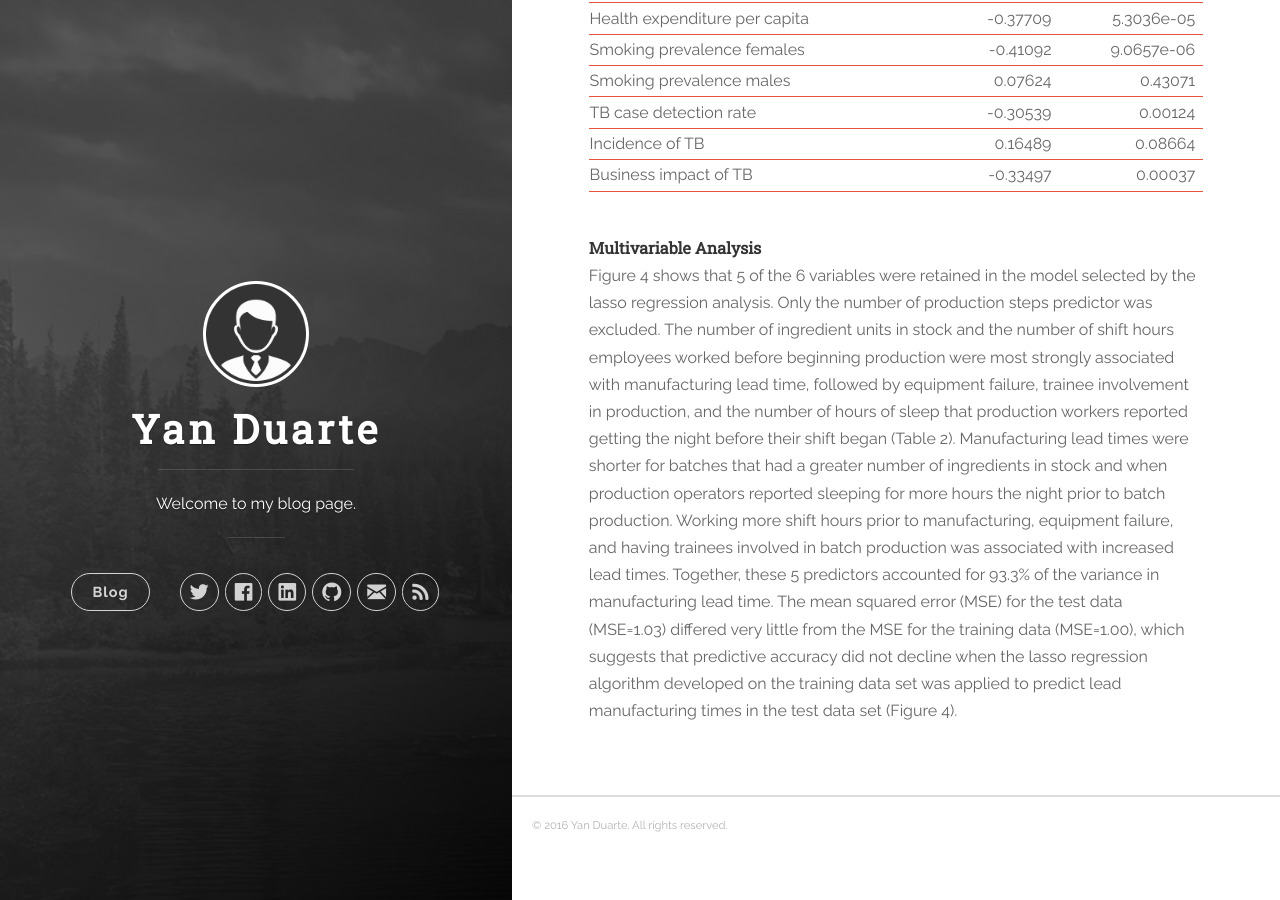
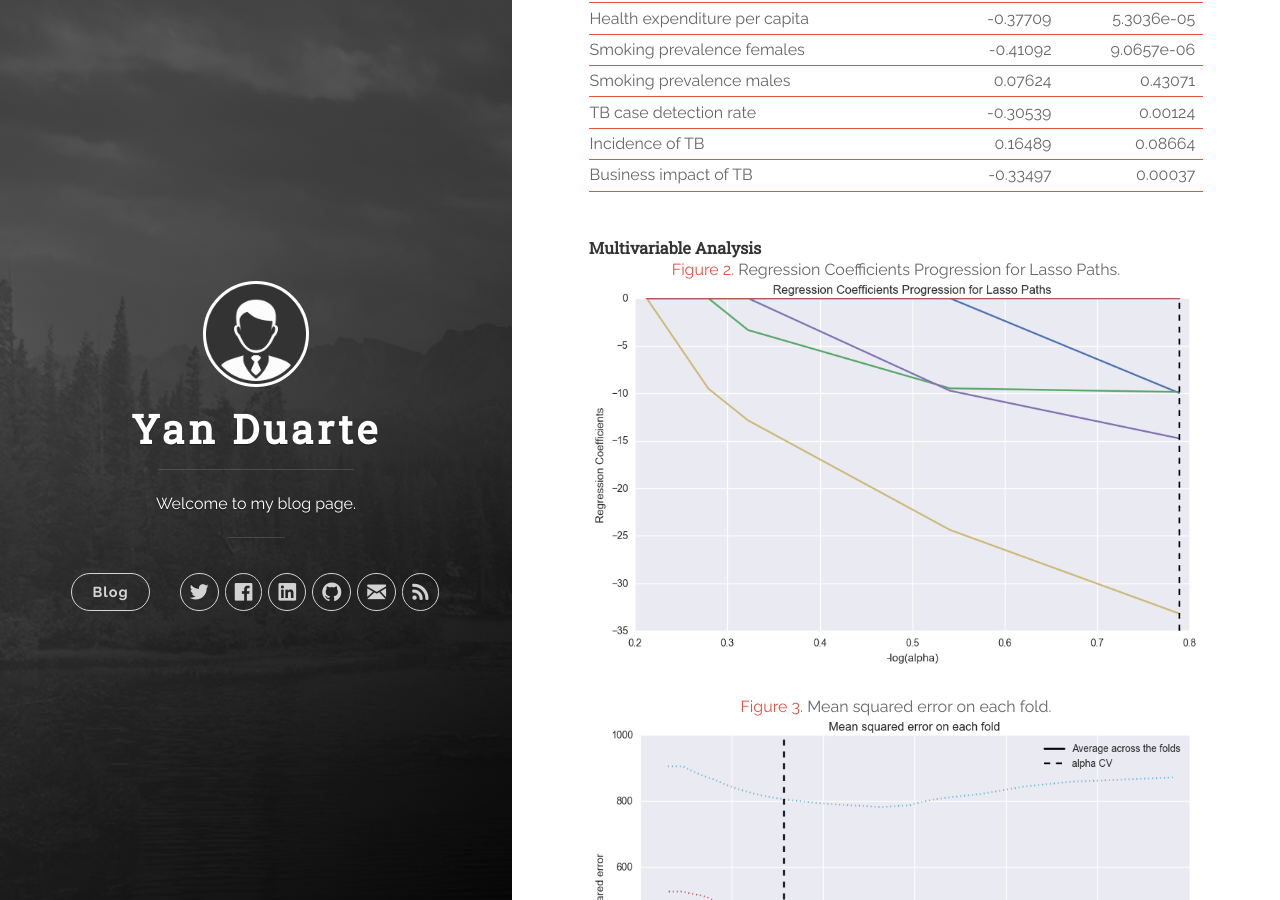
Before and after one commit to yan-duarte/yan-duarte.github.io, a Jekyll site: the page built from _posts/2016-12-05-DAC-Assignment3.md, in a window 1280 px wide and 900 px high, scrolled down 2013 px. Built offline with Jekyll 4.4.1, drawn with Linux system fonts in a browser that asks for light colours; nearby versions of some CDN libraries.

Commit message:
Updated 2016-12-05-DAC-Assignment3.md

```diff
--- a/_posts/2016-12-05-DAC-Assignment3.md
+++ b/_posts/2016-12-05-DAC-Assignment3.md
@@ -63,4 +63,10 @@ Scatter plots for the association between the tuberculosis success rate response
 
 #### **Multivariable Analysis**
 
+<center><a name="figure2">Figure 2.</a> Regression Coefficients Progression for Lasso Paths.</center>
+![Figure 2]({{site.baseurl}}/yan-duarte.github.io/images/dac-assignments/multivariate_analysis1.png)
+
+<center><a name="figure3">Figure 3.</a> Mean squared error on each fold.</center>
+![Figure 3]({{site.baseurl}}/yan-duarte.github.io/images/dac-assignments/multivariate_analysis2.png)
+
 Figure 4 shows that 5 of the 6 variables were retained in the model selected by the lasso regression analysis. Only the number of production steps predictor was excluded. The number of ingredient units in stock and the number of shift hours employees worked before beginning production were most strongly associated with manufacturing lead time, followed by equipment failure, trainee involvement in production, and the number of hours of sleep that production workers reported getting the night before their shift began (Table 2). Manufacturing lead times were shorter for batches that had a greater number of ingredients in stock and when production operators reported sleeping for more hours the night prior to batch production. Working more shift hours prior to manufacturing, equipment failure, and having trainees involved in batch production was associated with increased lead times. Together, these 5 predictors accounted for 93.3% of the variance in manufacturing lead time. The mean squared error (MSE) for the test data (MSE=1.03) differed very little from the MSE for the training data (MSE=1.00), which suggests that predictive accuracy did not decline when the lasso regression algorithm developed on the training data set was applied to predict lead manufacturing times in the test data set (Figure 4).
```
